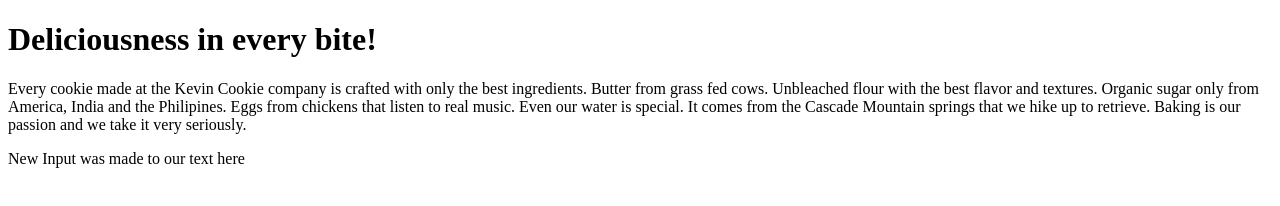
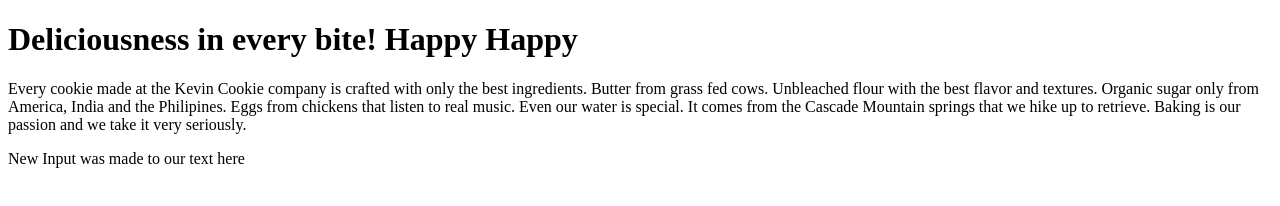
Before and after one commit to Ugochukwuka/KelvinCookieCompany.com, a plain HTML site: page index.htm in a window 1280 px wide. Drawn offline with Linux system fonts and the light colour scheme.

Commit message:
Update index.htm

```diff
--- a/index.htm
+++ b/index.htm
@@ -2,7 +2,7 @@
 <html>
 <body>
 
-<h1>Deliciousness in every bite!</h1>
+<h1>Deliciousness in every bite! Happy Happy</h1>
 
 <p>Every cookie made at the Kevin Cookie company is crafted with only the best ingredients. Butter from grass fed cows. Unbleached flour with the best flavor and textures. Organic sugar only from America, India and the Philipines. Eggs from chickens that listen to real music. Even our water is special. It comes from the Cascade Mountain springs that we hike up to retrieve. Baking is our passion and we take it very seriously.</p>
 
```
